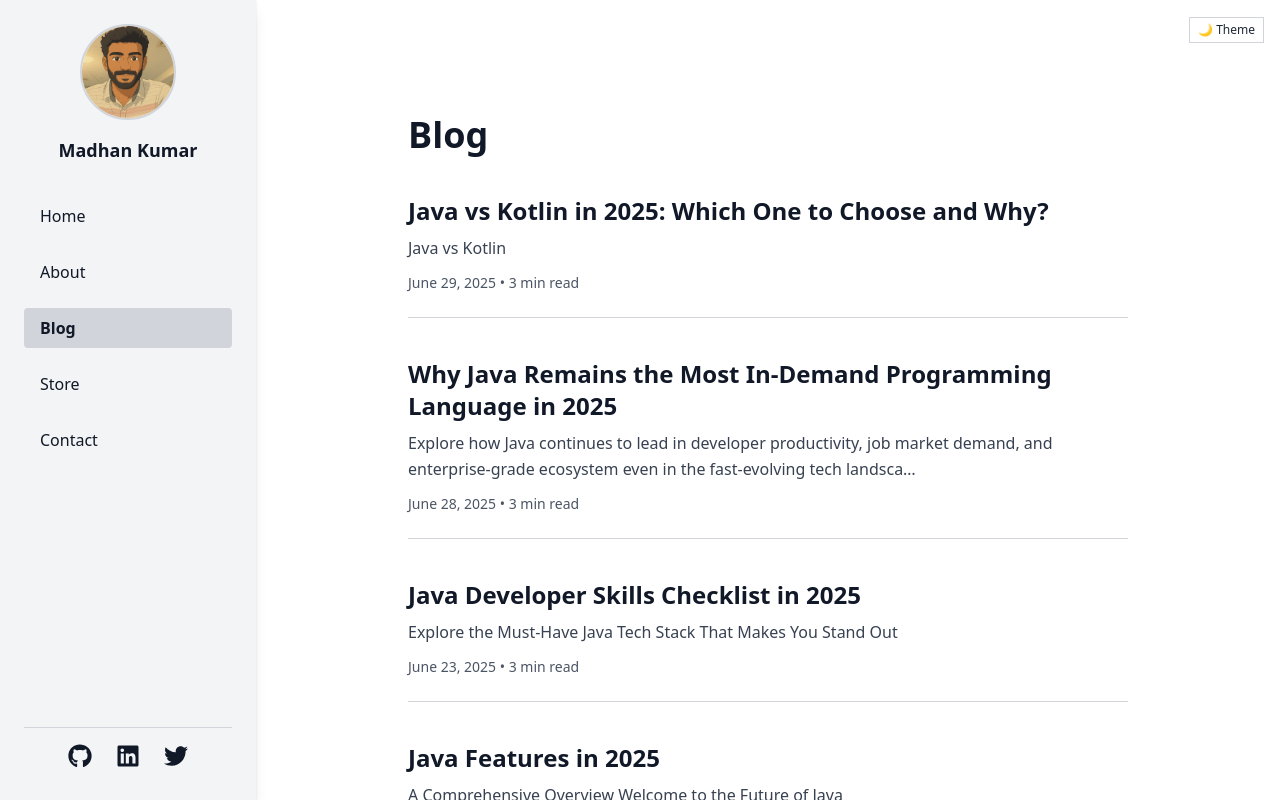
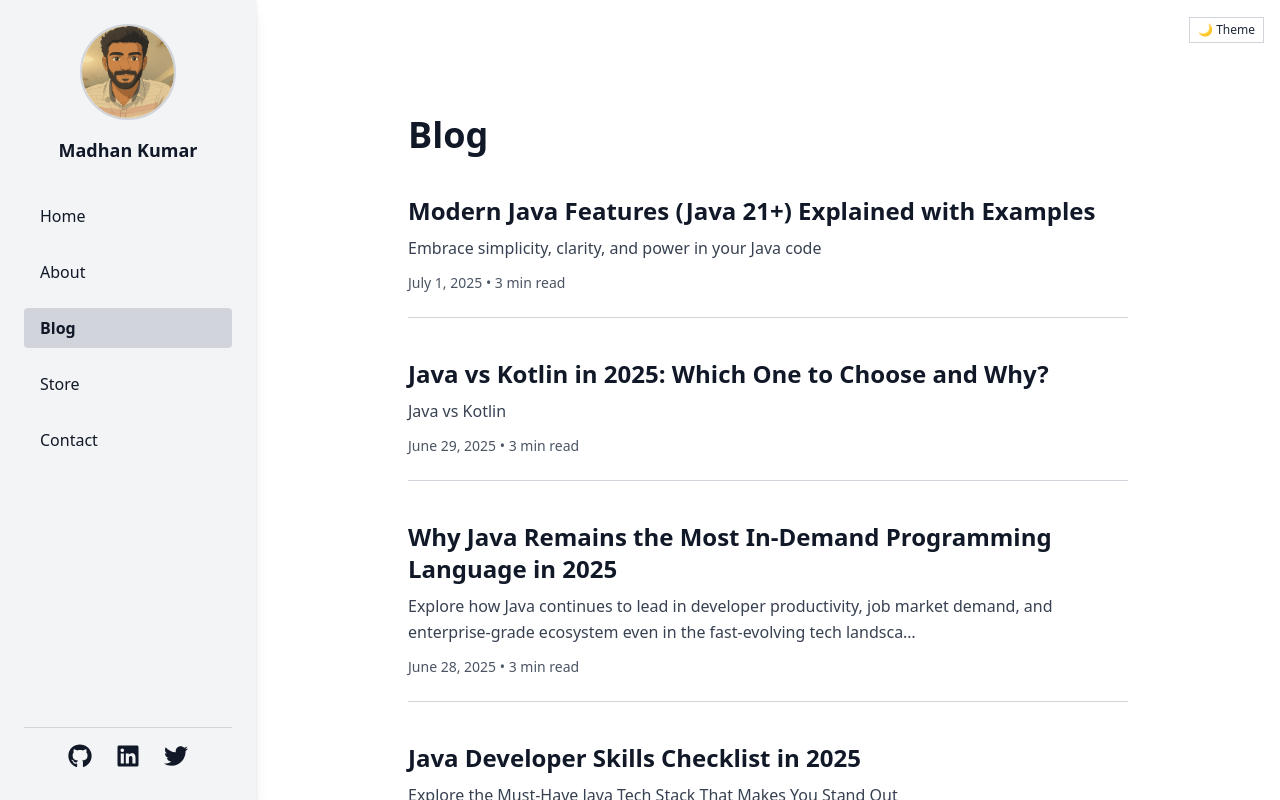
Before and after one commit to iammadhankumar/iammadhankumar.github.io, a React (Create React App) app: page /blog in a window 1280 px wide. Built offline with nearby package versions, Linux system fonts and the light colour scheme.

Commit message:
blog added

```diff
--- a/src/data/blogs.js
+++ b/src/data/blogs.js
@@ -55,6 +55,14 @@ const blogPosts = [
     description: 'Java vs Kotlin',
     url: 'https://dev.to/iammadhankumar/java-vs-kotlin-in-2025-which-one-to-choose-and-why-1nhb',
   },
+  {
+    id: 8,
+    title: 'Modern Java Features (Java 21+) Explained with Examples',
+    date: 'July 1, 2025',
+    readTime: '3 min read',
+    description: 'Embrace simplicity, clarity, and power in your Java code',
+    url: 'https://dev.to/iammadhankumar/modern-java-features-java-21-explained-with-examples-ko3',
+  },
   // Add more blog objects with readTime...
 ];
 
```
